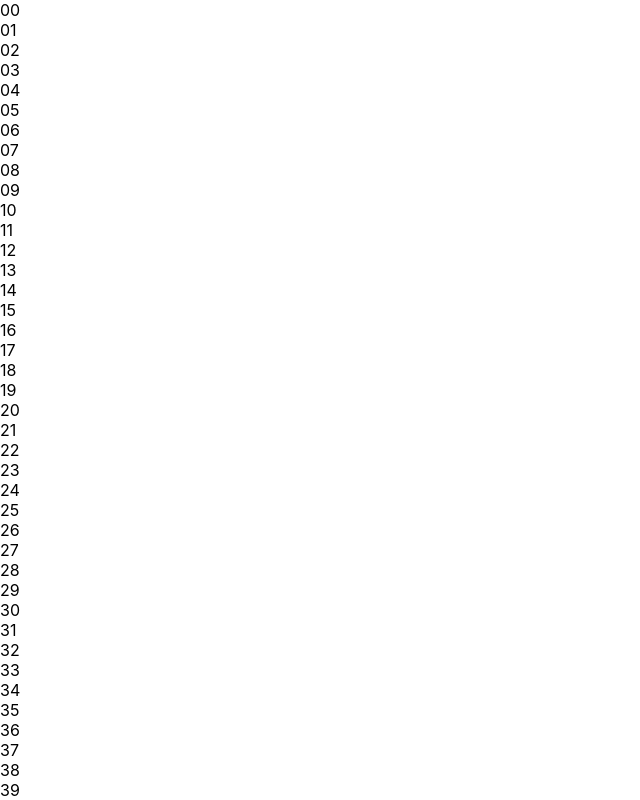
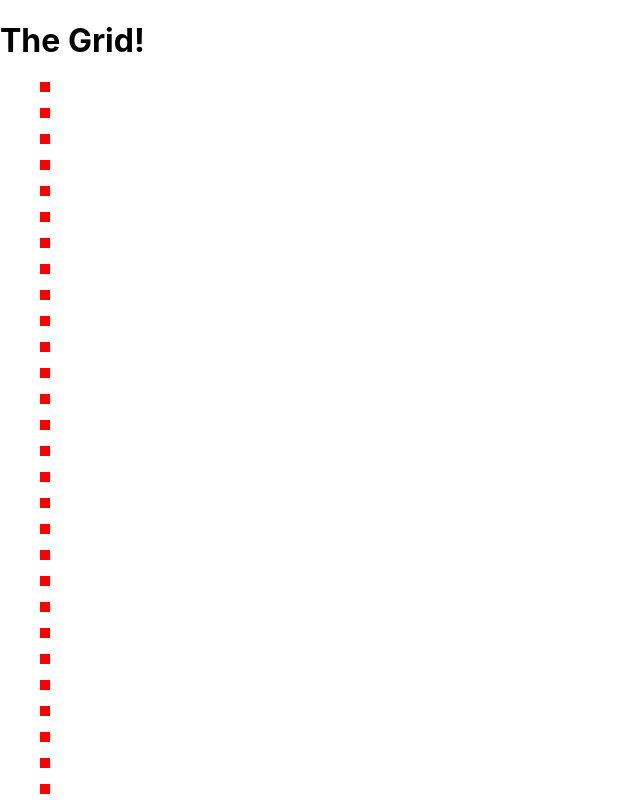
Before and after one commit to smackey15/HooksPractice, a React (Create React App) app: page / in a window 1280 px wide. Shown: the top 800 px of the page, without its empty margins (0-640 px from the left). Built offline with nearby package versions, Linux system fonts and the light colour scheme.

Commit message:
give each individual cell its own state!

```diff
--- a/src/cell.jsx
+++ b/src/cell.jsx
@@ -1,35 +1,21 @@
 import React from 'react';
 import {useState} from 'react';
 
-function Cell() {
+function Cell(props) {
 
-const grid = Array.from(Array(10), () => new Array(10).fill())
-console.log(grid)
+const [isAlive, setIsAlive] = useState(false)
 
-const returnCells = (grid) => {
-    const cells = []
-
-    for (let i=0; i<grid.length; i++) {
-        for (let j=0; j<grid[0].length; j++) {
-            cells.push([i,j])
-        }
-    }
-    return cells
+function handleAlive() {
+    setIsAlive(!isAlive)
 }
-
-let banana = returnCells(grid)
-console.log(banana)
-
-const [pos, setPos] = useState(banana)
+console.log(isAlive)
 
 return (
-    <div>
-        {pos.map((ele, i) =>
-        <div>{ele}</div>
-        )}
+    <div>{!isAlive ?
+        <p style={{background:"red", height:"10px", width:"10px", cursor:"pointer"}} onClick={handleAlive}>{props.pos}</p> :
+        <p style={{background:"black", height:"10px", width:"10px", cursor:"pointer"}} onClick={() => setIsAlive(!isAlive)}>{props.pos}</p>}
     </div>
 )
-
 
 }
 
--- a/src/game.jsx
+++ b/src/game.jsx
@@ -1,6 +1,7 @@
 import React from 'react';
 import {useState} from 'react';
 import { getNextGeneration } from './gol';
+import Cell from './cell'
 
 function Game() {
     // const grid = [
@@ -12,7 +13,7 @@ function Game() {
     // ]
 
     const grid = Array.from(Array(10), () => new Array(10).fill())
-    console.log(grid)
+    // console.log(grid)
 
 // converts 2d array into object that can be passed into 'getNextGeneration' function
     const convertGrid = (twoD) => {
@@ -20,7 +21,7 @@ function Game() {
         for (let i=0; i<twoD.length; i++) {
             obj[i] = []
             for (let j=0; j<twoD[0].length; j++) {
-                if (twoD[i][j] !== 0) {
+                if (twoD[i][j] !== undefined) {
                     obj[i].push(j)
                 }
             }
@@ -35,17 +36,18 @@ function Game() {
         3: [2],
         4: [],
     };
-
     const [board, setBoard] = useState(grid)
     const [cellAlive, setCellAlive] = useState(false)
     // const [isAlive, setIsAlive] = useState(false)
     const [generation, setGeneration] = useState(blinker)
     const [intervalId, setIntervalId] = useState(0)
+    console.log(board)
     console.log(cellAlive)
     console.log(generation)
     console.log(intervalId)
 
     const handleStart = () => {
+        // const converted = convertGrid(board)
         const newIntervalId = setInterval(() => {
             setGeneration(prevGeneration => getNextGeneration(prevGeneration))
         }, 500);
@@ -59,6 +61,13 @@ function Game() {
         }
     }
 
+    const handleAlive = (pos) => {
+        const newBoard = board.map((arr) => arr.slice());
+        newBoard[pos[0]][pos[1]] = 1
+        setBoard(newBoard)
+        // setCellAlive(!cellAlive)
+    }
+
 // iterate over board and display each cell as a unique component(?).
 // clicking each cell should flip isAlive back and forth from false to true to false to true, etc.
 // it should be white if isAlive is false and black if isAlive is true
@@ -66,19 +75,35 @@ function Game() {
     return (
         <div>
             <h1>The Grid!</h1>
-            {board.map((row, i) => {
-                return (
-                    <ul key={i}>{row.map((cell, j) => {
-                        return !cellAlive ? (
-                            <input style={{background:"red", height:"10px", width:"10px"}} key={j} onClick={() => setBoard(!cellAlive)}>{board[i][j]}</input>
-                        ) : (<input style={{background:"black", height:"10px", width:"10px"}} key={j} onClick={() => setCellAlive(!cellAlive)}>{board[i][j]}</input>)
-                    })}</ul>
-                )
-            } )}
+           <ul>
+            {board.map((row,i) =>
+                row.map((col,j) =>
+                <Cell
+                pos={board[i][j]}
+            />))
+            }
+           </ul>
             <button onClick={handleStart}>Start</button>
             <button onClick={handleStop}>Stop</button>
         </div>
     )
+
+    // return (
+    //     <div>
+    //         <h1>The Grid!</h1>
+    //         {board.map((row, i) => {
+    //             return (
+    //                 <ul key={i}>{row.map((cell, j) => {
+    //                     return !cellAlive ? (
+    //                         <div style={{background:"red", height:"10px", width:"10px", cursor:"pointer"}} key={j} onClick={() => handleAlive([i,j])}>{null}</div>
+    //                     ) : (<p style={{background:"black", height:"10px", width:"10px", cursor:"pointer"}} key={j} onClick={() => setCellAlive(!cellAlive)}>{null}</p>)
+    //                 })}</ul>
+    //             )
+    //         } )}
+    //         <button onClick={handleStart}>Start</button>
+    //         <button onClick={handleStop}>Stop</button>
+    //     </div>
+    // )
 }
 
 export default Game;
--- a/src/index.js
+++ b/src/index.js
@@ -8,9 +8,9 @@ import reportWebVitals from './reportWebVitals';
 
 const root = ReactDOM.createRoot(document.getElementById('root'));
 root.render(
-  <React.StrictMode>
-    <Cell />
-  </React.StrictMode>
+  // <React.StrictMode>
+    <Game />
+  // </React.StrictMode>
 );
 
 // If you want to start measuring performance in your app, pass a function
```
